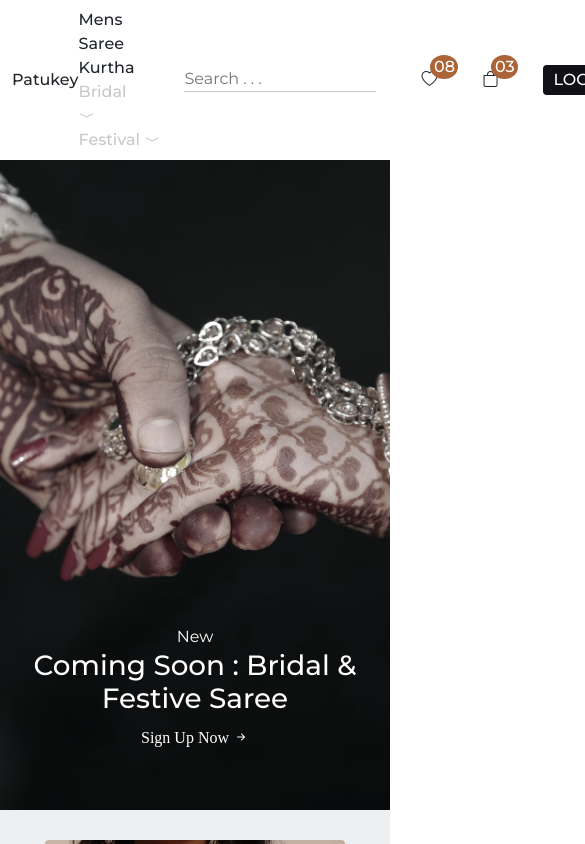
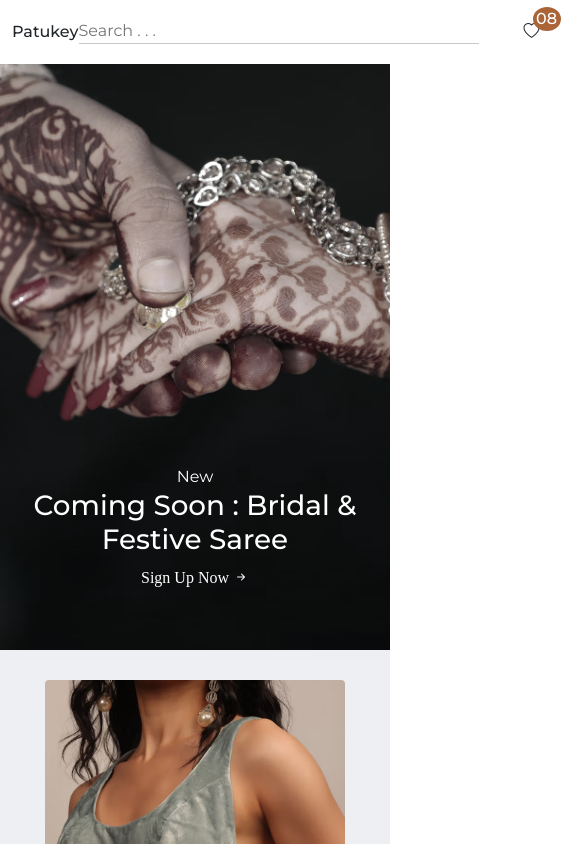
Before and after one commit to diggajbaral/Patukey.com, a React (Vite) app: page / in a window 390 px wide. Shown: the top 844 px of the page, 585 px wide, since content can reach past the window. Built offline with nearby package versions, Linux system fonts and the light colour scheme; a web font is replaced by a local one.

Commit message:
Responsive Header

```diff
--- a/src/App.jsx
+++ b/src/App.jsx
@@ -35,7 +35,7 @@ function App() {
       </div>
       <CustomerStories />
       <AboutPatuki />
-      <Footer />
+      {/* <Footer /> */}
     </>
   )
 }
--- a/src/Component/Header.jsx
+++ b/src/Component/Header.jsx
@@ -1,22 +1,21 @@
-import React from 'react'
+import React, { useState } from 'react';
 import { Link } from "react-router-dom";
+import Sidenav from './Sidenav';
 
 function Header() {
+    const [isSideNavOpen, setSideNavOpen] = useState(false);
+
+    const toggleSideNav = () => {
+        setSideNavOpen(!isSideNavOpen);
+    };
+
     return (
         <header>
             <div className="container">
                 <div className="Logo">
                     <Link to="/"><p>Patukey</p></Link>
                 </div>
-                <nav>
-                    <ul>
-                        <li><Link to="/Mens">Mens</Link></li>
-                        <li><a href="#">Saree</a></li>
-                        <li><a href="#">Kurtha</a></li>
-                        <li><a href="">Bridal <i class="bi bi-chevron-compact-down"></i></a></li>
-                        <li><a href="">Festival <i class="bi bi-chevron-compact-down"></i></a></li>
-                    </ul>
-                </nav>
+                <Sidenav isOpen={isSideNavOpen} onClose={toggleSideNav} />
                 <div className="Icons">
                     <div className="Search-Icon">
                         <input type="search" name="" id="" placeholder='Search . . .' />
@@ -33,6 +32,9 @@ function Header() {
                         <Link to="/LogIn">LOGIN</Link>
                     </div>
                 </div>
+                <div className="MenuIcon" onClick={toggleSideNav} id="Side-Nav-Open">
+                    <i class="bi bi-list"></i>
+                </div>
             </div>
         </header>
 
--- /dev/null
+++ b/src/Component/Sidenav.jsx
@@ -0,0 +1,19 @@
+import React from 'react'
+import { Link } from "react-router-dom";
+
+function Sidenav({ isOpen, onClose }) {
+    return (
+        <nav id='MenuItems' className={isOpen ? 'Show-Nav' : ''}>
+            <ul>
+                <li><Link to="/Mens">Mens</Link></li>
+                <li><a href="#">Saree</a></li>
+                <li><a href="#">Kurtha</a></li>
+                <li>Bridal <i class="bi bi-chevron-compact-down"></i></li>
+                <li>Festival <i class="bi bi-chevron-compact-down"></i></li>
+                <li className='LogIn-Nav'><Link to="/LogIn">LogIn / SignUp <i class="bi bi-arrow-right-short"></i></Link></li>
+            </ul>
+        </nav>
+    )
+}
+
+export default Sidenav
--- a/src/Pages/LogIn.jsx
+++ b/src/Pages/LogIn.jsx
@@ -41,6 +41,7 @@ function LogIn() {
                                                     </div>
                                                     <input type="text" name="" id="" placeholder='Email or Phone number' required/>
                                                     <input type="password" name="" id="" placeholder='Password' required/>
+                                                    <input type="password" name="" id="" placeholder='Confirm Password' required/>
                                                     <div className="Age-Gender">
                                                         <input type="date" name="" id="" />
                                                         <select id="gender" name="gender" required>
--- a/src/SCSS/Layouts/_header.scss
+++ b/src/SCSS/Layouts/_header.scss
@@ -1,6 +1,10 @@
 header {
     padding: 2% 0;
     background-color: #fff;
+    z-index: 99999;
+    position: fixed;
+    top: 0px;
+    width: 100%;
 
     .container {
         display: flex;
@@ -13,21 +17,17 @@ header {
                 li {
                     display: inline-block;
                     margin-right: 50px;
-
-                    &:nth-child(4) {
-                        color: #c8c8c8;
                 }
 
-                    &:last-child {
-                        margin-right: 0px;
-                        color: #c8c8c8;
-                    }
+                .LogIn-Nav {
+                    display: none;
                 }
             }
         }
 
         .Icons {
             display: flex;
+            justify-content: center;
             align-items: center;
             gap: 45px;
 
@@ -39,9 +39,6 @@ header {
                 }
             }
 
-            .Love {
-                cursor: pointer;
-
             span {
                 position: absolute;
                 transform: translateX(-7px) translateY(-13px);
@@ -51,21 +48,6 @@ header {
                 padding: 0 3.5px;
                 border-radius: 50%;
             }
-            }
-
-            .Cart {
-                cursor: pointer;
-
-                span {
-                    position: absolute;
-                    transform: translateX(-7px) translateY(-13px);
-                    font-weight: 500;
-                    color: #fff;
-                    background-color: #AA6437;
-                    padding: 0 3.5px;
-                    border-radius: 50%;
-                }
-            }
 
             .Login {
                 border-radius: 4px;
@@ -74,5 +56,115 @@ header {
                 padding: 3px 10px;
             }
         }
+
+        .MenuIcon {
+            display: none;
+
+            i {
+                font-size: 2rem;
             }
         }
+    }
+}
+
+
+// @media (max-width : 600px) {}
+
+// @media (min-width : 600px) and (max-width : 768px) {}
+
+// @media (min-width : 768px) and (max-width : 1024px) {
+//     header {
+//         .container {
+//             nav {
+//                 display: none;
+
+//             }
+
+//             .Icons {
+//                 .Search-Icon {
+//                     input {
+//                         width: 400px;
+//                     }
+//                 }
+//             }
+
+//             .MenuIcon {
+//                 display: block;
+//             }
+//         }
+//     }
+// }
+
+// @media (min-width : 1025px) and (max-width : 1200px) {
+//     header {
+//         .container {
+//             nav {
+//                 ul {
+//                     li {
+//                         margin-right: 25px;
+
+//                     }
+//                 }
+//             }
+
+//             .Icons {
+//                 gap: 30px;
+//             }
+//         }
+//     }
+// }
+
+// @media (min-width : 1201px) {}
+
+
+#MenuItems.Show-Nav {
+    background-color: #121118;
+    display: block;
+    position: absolute;
+    right: 0px;
+    height: 100vh;
+    top: 100%;
+    padding: 20px;
+    color: whitesmoke;
+    min-width: 300px;
+
+    ul {
+        li {
+            margin-right: 0px;
+            display: block;
+            margin-bottom: 50px;
+        }
+    }
+}
+
+
+@media (max-width : 1200px) {
+    header {
+        position: fixed;
+        width: 100%;
+
+        .container {
+            nav {
+                display: none;
+            }
+
+            .Icons {
+                .Search-Icon {
+                    input {
+                        width: 400px;
+                    }
+                }
+            }
+
+            .MenuIcon {
+                display: block;
+            }
+        }
+    }
+}
+
+@media (max-width : 991px) {}
+
+@media (max-width : 767px) {}
+
+@media (max-width : 480px) {}
```
Lines whose indentation alone changed are shown as unchanged.
